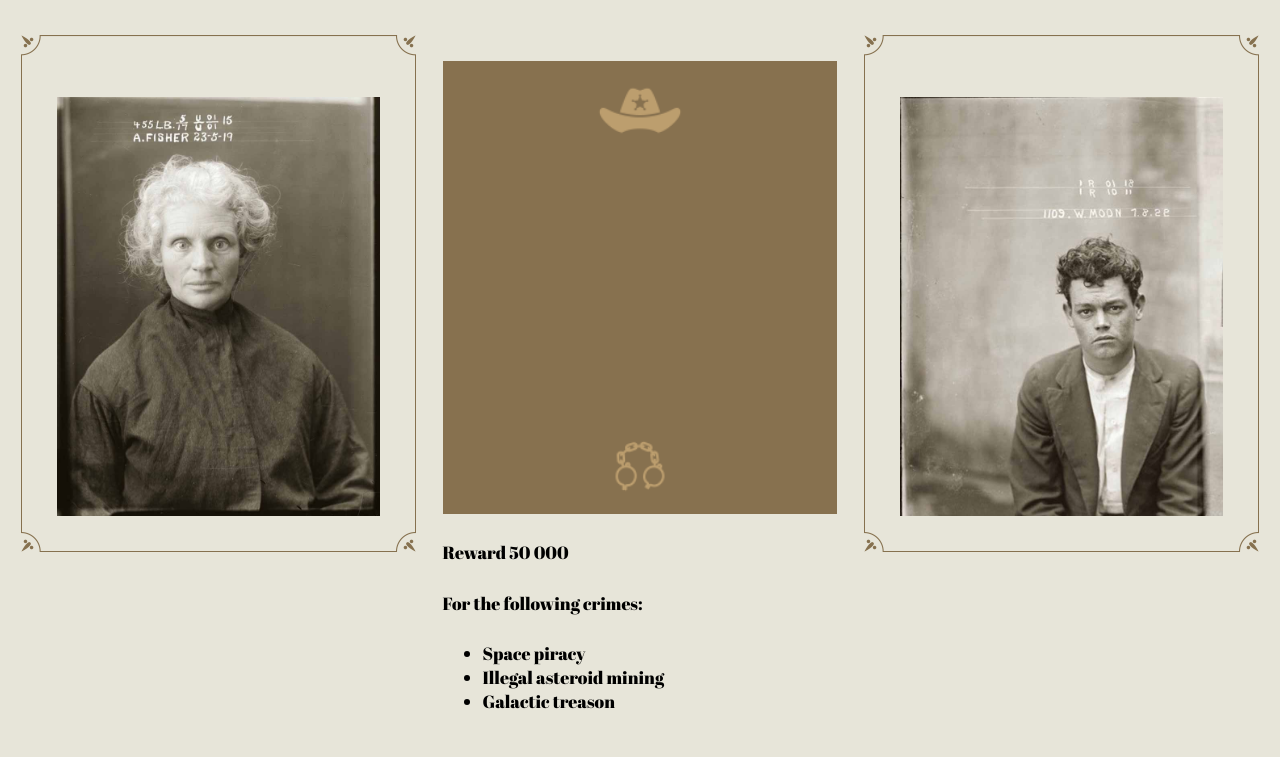
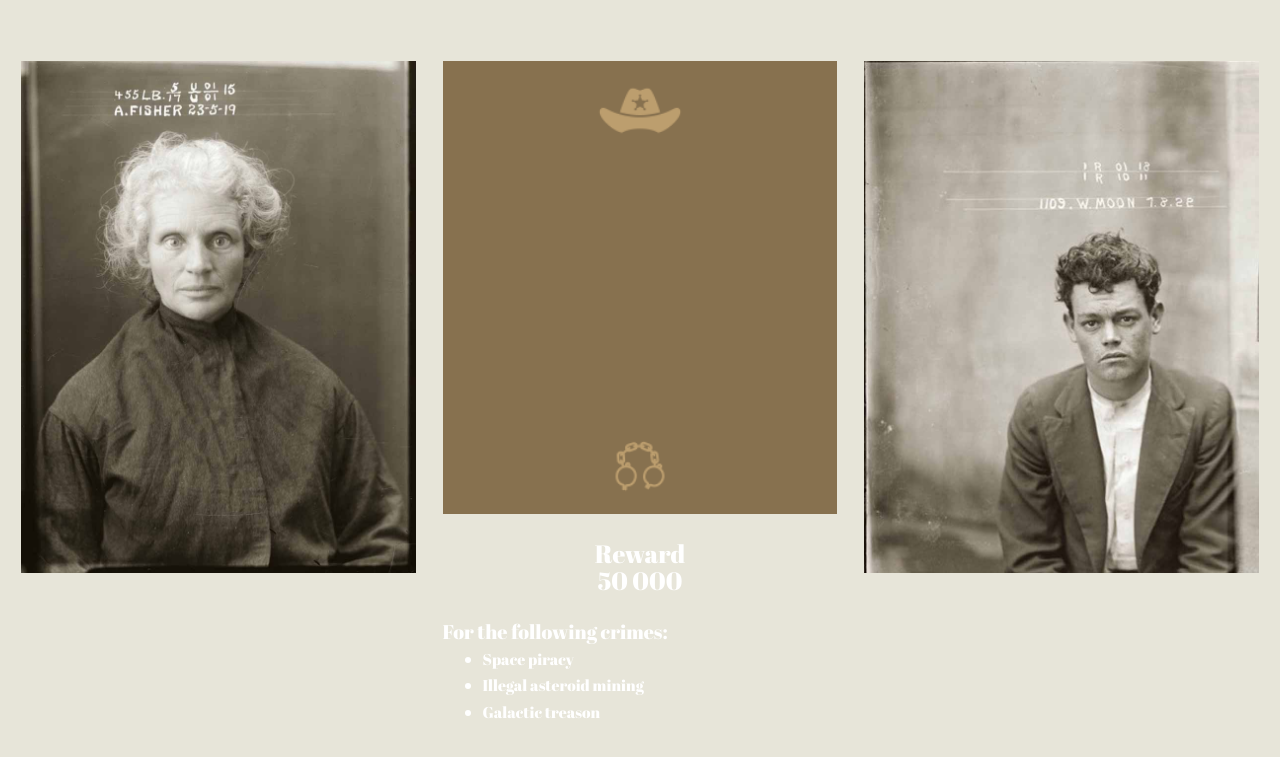
Before and after one commit to katiemcpeak/dsn1676-assignment-1, a plain HTML site: page index.html in a window 1280 px wide. Shown: the part 105-862 px from the top of the page. Drawn offline with Linux system fonts and the light colour scheme.

Commit message:
changes to try and make text work

```diff
--- a/css/main.css
+++ b/css/main.css
@@ -29,8 +29,6 @@ html {
     text-align: center;
 }
 
-
-
 body {
     background-color: #e7e5d9;
 }
@@ -38,10 +36,6 @@ body {
 .img-flex {
 	display: block;
 	width: 100%;
-}
-
-.img-border {
-	border: 1px solid brown;
 }
 
 .masthead {
@@ -59,3 +53,19 @@ body {
 	border-image: url("../images/panel-border.png") 36 36 36 36 stretch stretch;
 	border-width: 36px 36px 36px 36px;
 }
+
+p {
+    color: white;
+    padding: 0;
+    margin: 0;
+}
+
+li {
+    color: white;
+    padding: 0;
+    margin: 0;
+}
+
+.reward {
+    text-align: center;
+}
--- a/index.html
+++ b/index.html
@@ -25,12 +25,13 @@
 
         <div class="unit unit-xs-1 unit-s-1 unit-m-1-3 unit-l-1-3 gutter-1-2">
             <img class="pad-t img-flex push" src="images/middle-graphic.png" alt="cowboy hat">
-            <p>Reward 50 000</p>
-            <p>For the following crimes:</p>
+            <p class="reward tera">Reward</p>
+            <p class="reward tera pad-b">50 000</p>
+            <p class="mega">For the following crimes:</p>
             <ul>
-                <li>Space piracy</li>
-                <li>Illegal asteroid mining</li>
-                <li>Galactic treason</li>
+                <li class="milli">Space piracy</li>
+                <li class="milli">Illegal asteroid mining</li>
+                <li class="milli">Galactic treason</li>
             </ul>
         </div>
 
```
